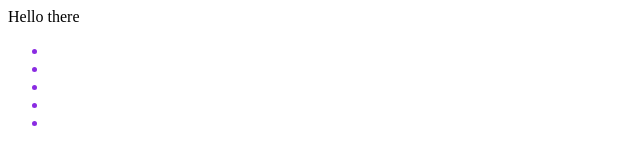
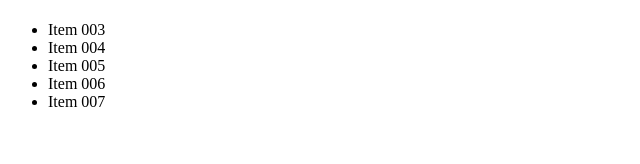
Before and after one commit to nbellias-zz/test_site, a plain HTML site: page index.html in a window 1280 px wide. Shown: the whole page, without its empty margins (0-640 px from the left). Drawn offline with Linux system fonts and the light colour scheme.

Commit message:
Ok commit

```diff
--- a/index.html
+++ b/index.html
@@ -7,13 +7,15 @@
     <title>Document</title>
 </head>
 <body>
-    Hello there
-<ul>
-    <li style="color:blueviolet"></li style="color:blueviolet">
-    <li style="color:blueviolet"></li style="color:blueviolet">
-    <li style="color:blueviolet"></li style="color:blueviolet">
-    <li style="color:blueviolet"></li style="color:blueviolet">
-    <li style="color:blueviolet"></li style="color:blueviolet">
-</ul>
+    <div>
+        <h1></h1>
+        <ul>
+            <li class="item1">Item 003</li>
+            <li class="item2">Item 004</li>
+            <li class="item3">Item 005</li>
+            <li class="item4">Item 006</li>
+            <li class="item5">Item 007</li>
+        </ul>
+    </div>
 </body>
 </html>
```
